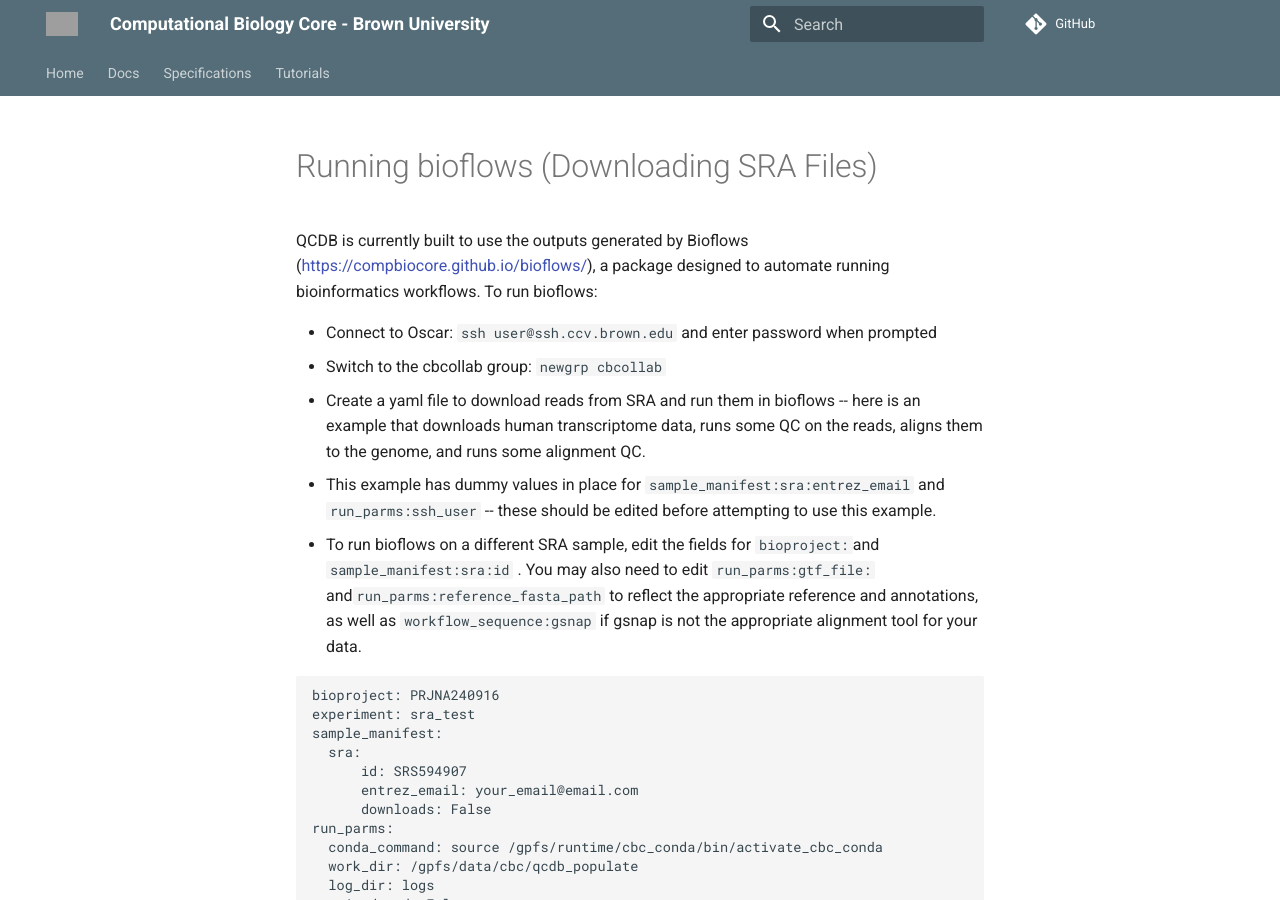
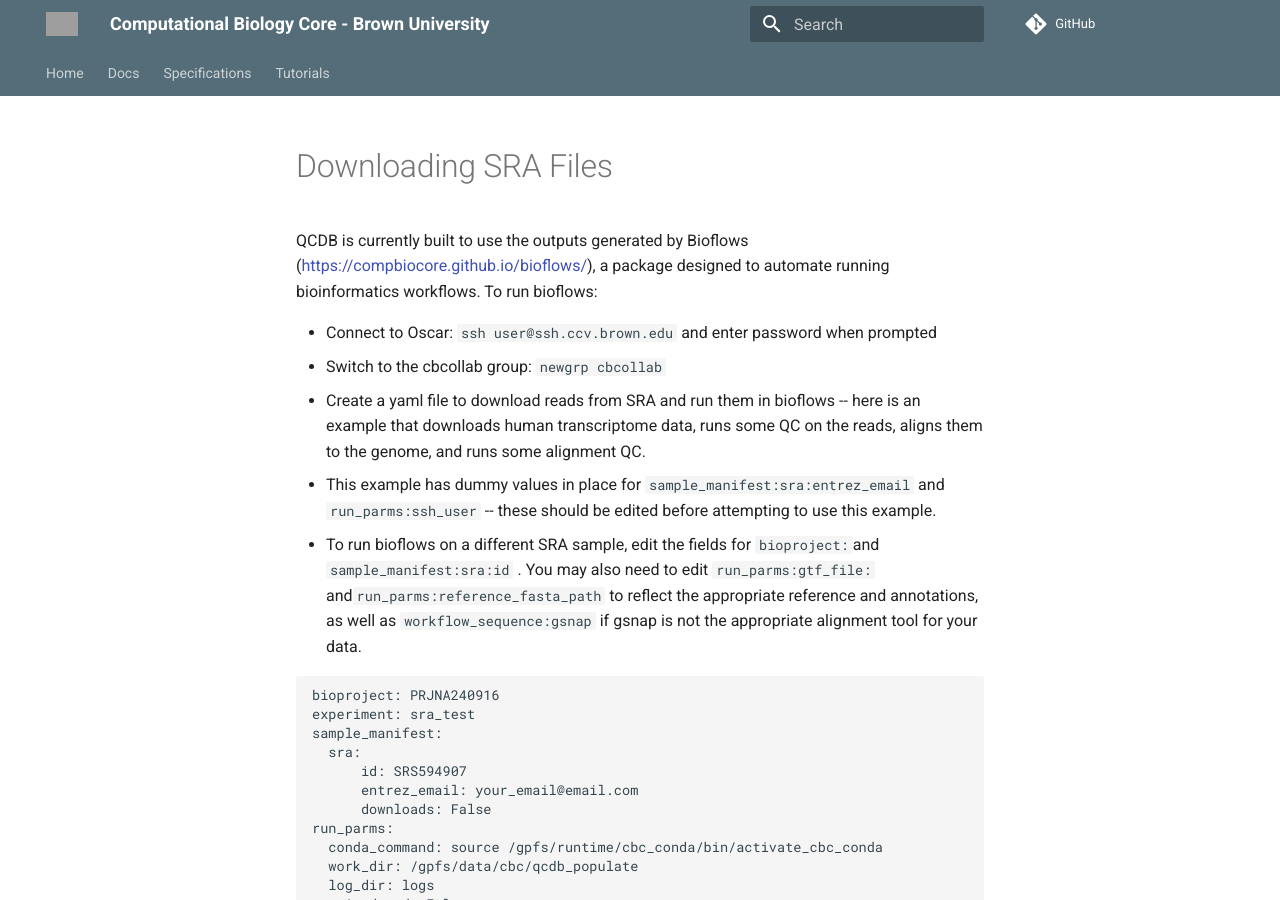
Before and after one commit to compbiocore/bioflows, an MkDocs documentation site: the page built from docs/tutorials/download_sra_doc.md, in a window 1280 px wide and 900 px high. Built offline with MkDocs 1.6.1 and Material for MkDocs 9.7.7, drawn with Linux system fonts in a browser that asks for light colours; nearby versions of some CDN libraries; comment, search, counter and statistics services are not loaded; grey boxes are pictures that could not be loaded.

Commit message:
Update download_sra_doc.md

```diff
--- a/docs/tutorials/download_sra_doc.md
+++ b/docs/tutorials/download_sra_doc.md
@@ -1,4 +1,4 @@
-# Running bioflows (Downloading SRA Files)
+# Downloading SRA Files
 
 QCDB is currently built to use the outputs generated by Bioflows \([https://compbiocore.github.io/bioflows/](https://compbiocore.github.io/bioflows/)\), a package designed to automate running bioinformatics workflows. To run bioflows:
 
```
